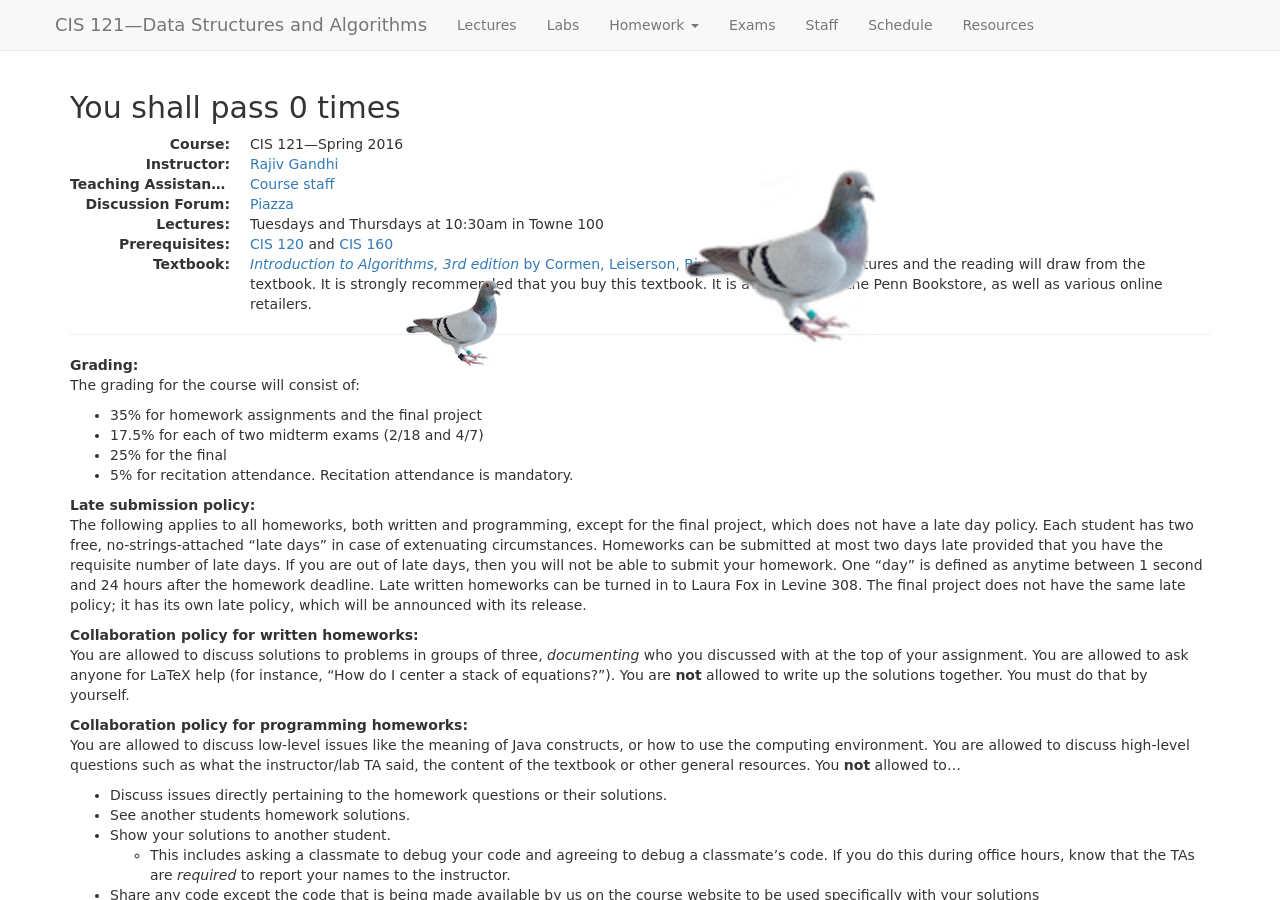
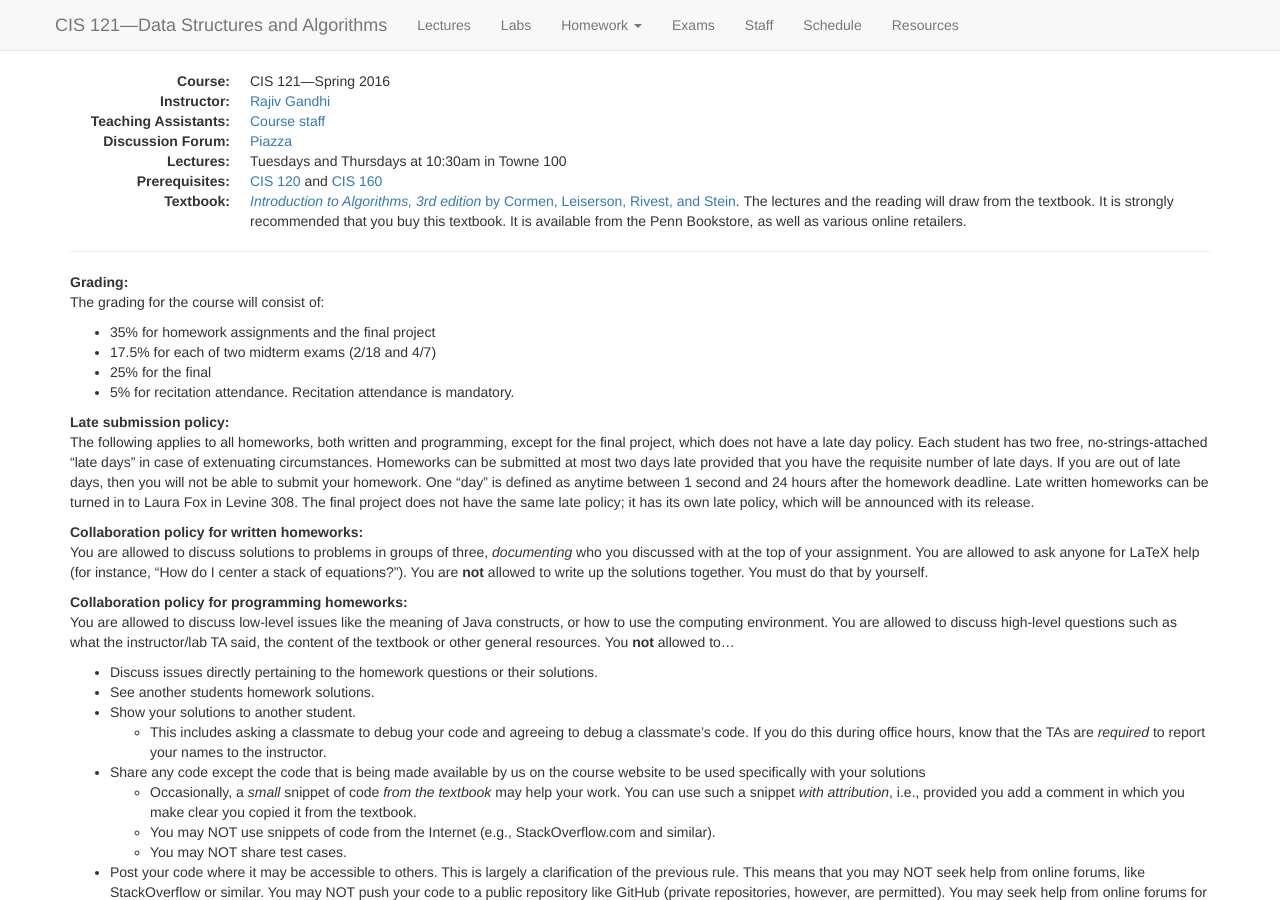
Before and after one commit to vikramkh/course-website-16fa, a Jekyll site: the page built from index.md, in a window 1280 px wide and 900 px high. Built offline with Jekyll 4.4.1, drawn with Linux system fonts in a browser that asks for light colours; nearby versions of some CDN libraries; part of the change alters nothing that is shown.

Commit message:
not april fools anymore

```diff
--- a/_layouts/default.html
+++ b/_layouts/default.html
@@ -17,7 +17,7 @@
       <script src="https://oss.maxcdn.com/libs/respond.js/1.3.0/respond.min.js"></script>
     <![endif]-->
   </head>
-<body style='font-family: Comic Sans MS'>
+<body>
     <a class="sr-only" href="#content">Skip to main content</a>
 
     <!-- Docs master nav -->
@@ -61,10 +61,6 @@
     </header>
 
     <div class="container">
-    <h2 id="score">You shall pass <span> 0 </span> times</h2>
-    <div id="pigeon" class = 'pigeon' style="position:absolute;"><img src="assets/img/pigeon.png" /></div>
-        <div id="biggerpigeonbecausewhynot" class = 'pigeon' style="position:absolute;"><img src="assets/img/pigeon.png" style='width:200px'></div>
-
       {% if page.img %}
         <div class="row">
           <div class="col-sm-10">
@@ -93,47 +89,5 @@
         {% endif %}
       });
     </script>
-    <script type="text/javascript">
-    var counter = 0;
-    $(document).ready(function() {
-        animateDiv('#pigeon');
-        animateDiv('#biggerpigeonbecausewhynot');
-
-        $('.pigeon').click(function() {
-          var newdiv = "<div id=rajiv" + counter + " style='position:absolute;''><img src='assets/img/rajiv.jpg'/></div>";
-          $('#pigeon').after(newdiv);
-          animateDiv('#rajiv' + counter);
-          counter = counter + 1;
-          $('#score span').text(counter);
-        })
-
-
-    });
-
-    function makeNewPosition() {
-
-        // Get viewport dimensions (remove the dimension of the div)
-        var h = $(window).height() - 50;
-        var w = $(window).width() - 50;
-
-        var nh = Math.floor(Math.random() * h);
-        var nw = Math.floor(Math.random() * w);
-
-        return [nh, nw];
-
-    }
-
-    function animateDiv(divSelector) {
-        var newq = makeNewPosition();
-        $(divSelector).animate({
-            top: newq[0],
-            left: newq[1]
-        }, function() {
-            animateDiv(divSelector);
-        });
-
-    };
-
-    </script>
   </body>
 </html>
```
